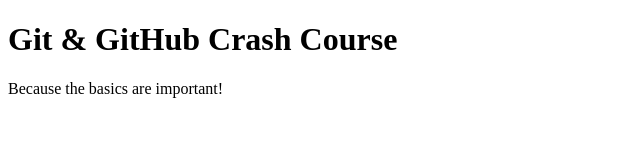
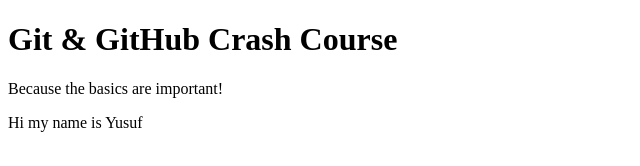
Before and after one commit to Yusuf11-github/github-crash-course, a plain HTML site: page 01 Starting Project/index.html in a window 1280 px wide. Shown: the whole page, without its empty margins (0-640 px from the left). Drawn offline with Linux system fonts and the light colour scheme.

Commit message:
body is added in master

```diff
--- a/01 Starting Project/index.html
+++ b/01 Starting Project/index.html
@@ -9,5 +9,6 @@
   <body>
     <h1>Git & GitHub Crash Course</h1>
     <p>Because the basics are important!</p>
+  <body>Hi my name is Yusuf</body>
   </body>
 </html>
```
